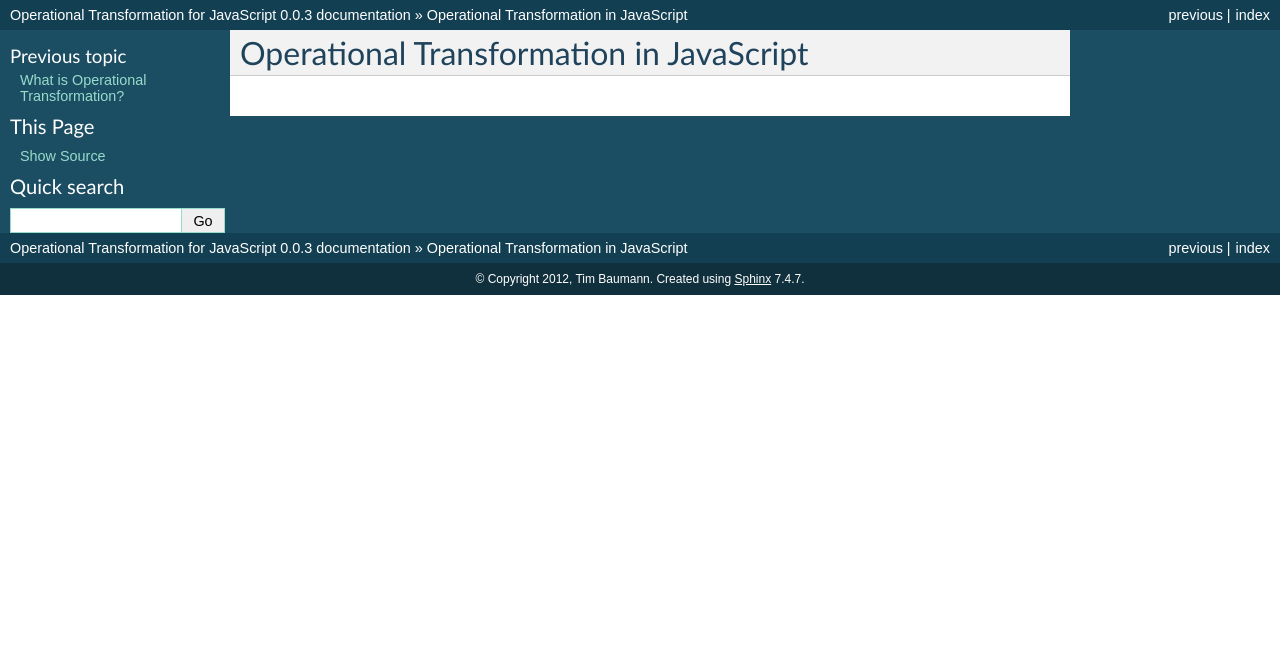
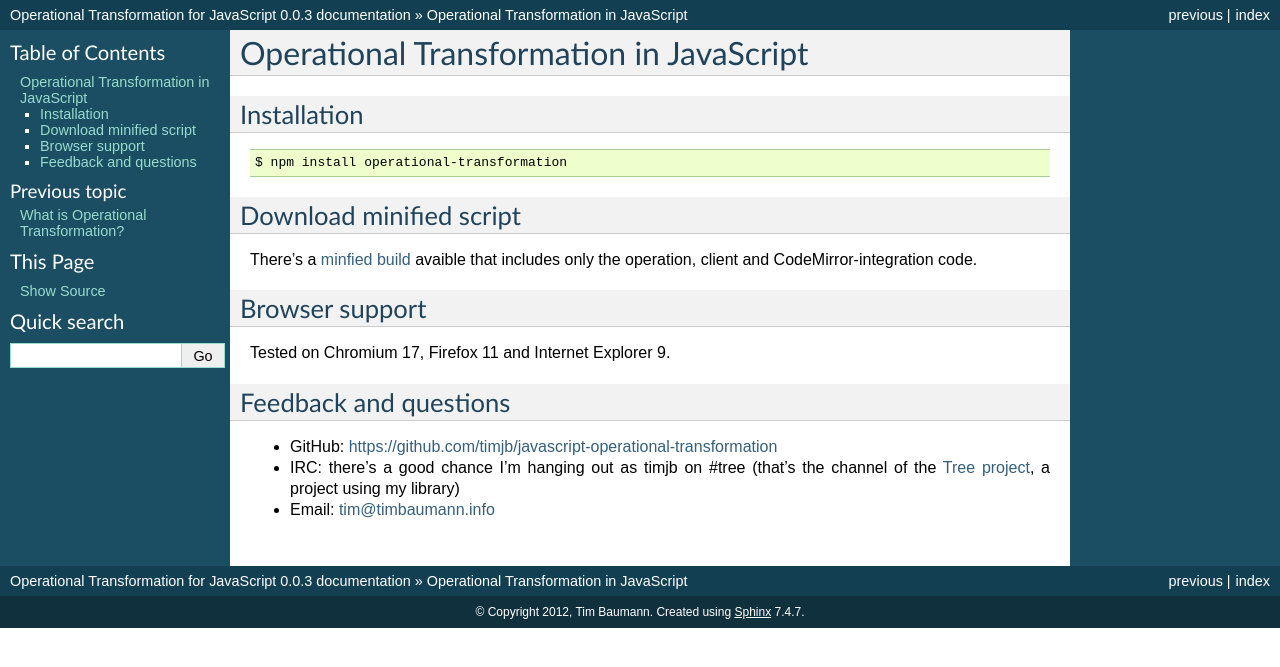
Before and after one commit to Operational-Transformation/ot.js, a Sphinx documentation site: the page built from docs/ot-for-javascript.rst, in a window 1280 px wide. Shown: the top 667 px of the page. Built offline with Sphinx 7.4.7, drawn with Linux system fonts in a browser that asks for light colours.

Commit message:
[docs] information about the project

```diff
--- a/docs/ot-for-javascript.rst
+++ b/docs/ot-for-javascript.rst
@@ -1,2 +1,29 @@
 Operational Transformation in JavaScript
-=========================================
+========================================
+
+Installation
+------------
+
+::
+
+    $ npm install operational-transformation
+
+
+Download minified script
+------------------------
+
+There's a `minfied build <https://raw.github.com/timjb/javascript-operational-transformation/master/dist/ot-min.js>`_ avaible that includes only the operation, client and CodeMirror-integration code.
+
+
+Browser support
+---------------
+
+Tested on Chromium 17, Firefox 11 and Internet Explorer 9.
+
+
+Feedback and questions
+----------------------
+
+* GitHub: https://github.com/timjb/javascript-operational-transformation
+* IRC: there's a good chance I'm hanging out as timjb on #tree (that's the channel of the `Tree project <https://github.com/garden/tree>`_, a project using my library)
+* Email: `tim@timbaumann.info <mailto:tim@timbaumann.info>`_
```
